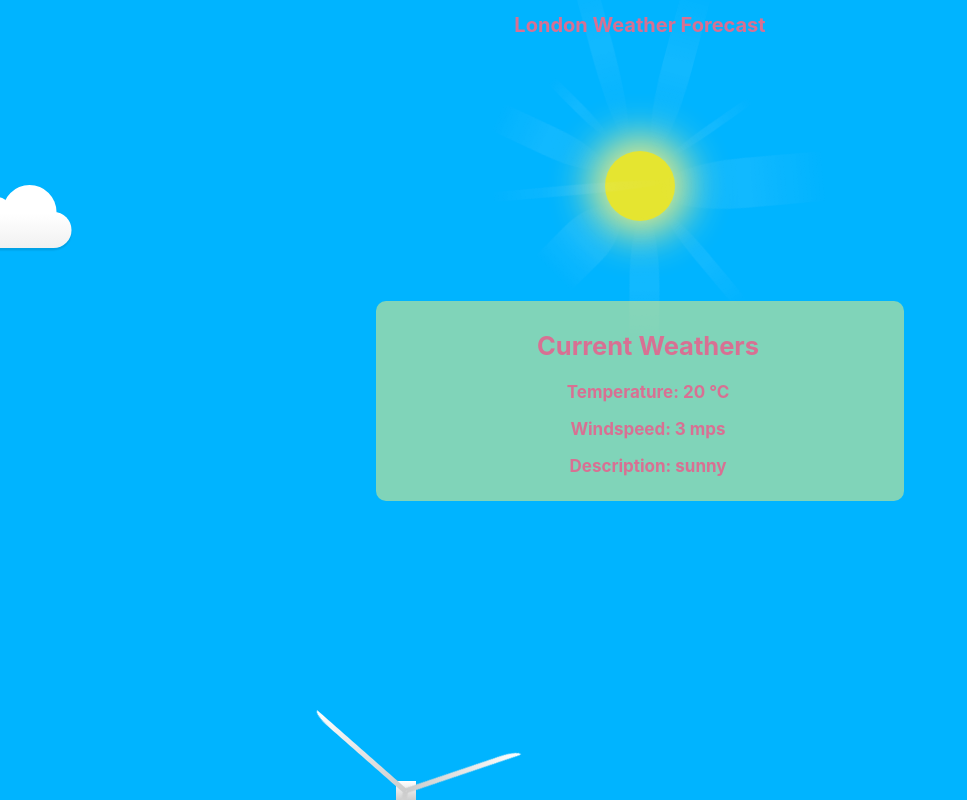
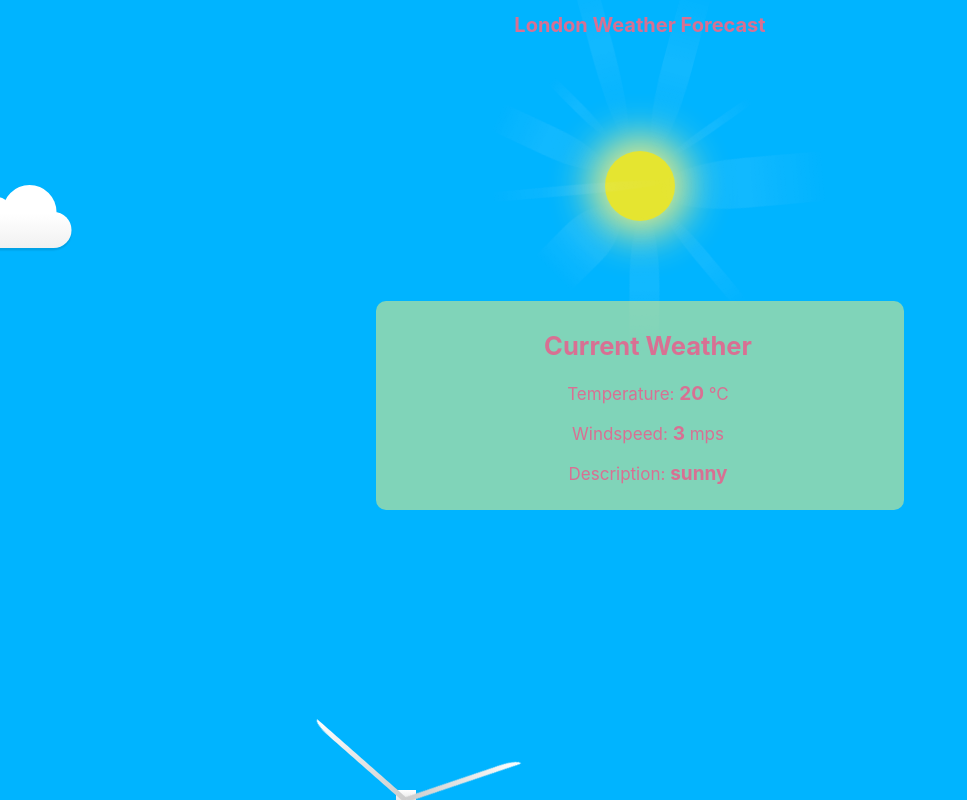
Before and after one commit to flaviusbohaciuc/weather-forecast-2, a React (Create React App) app: page / in a window 1280 px wide. Shown: the top 800 px of the page, without its empty margins (0-967 px from the left). Built offline with nearby package versions, Linux system fonts and the light colour scheme; no server answers.

Commit message:
quick fix typo and make data more visible

```diff
--- a/src/component/weather-forecast/weather-forecast.component.jsx
+++ b/src/component/weather-forecast/weather-forecast.component.jsx
@@ -30,10 +30,10 @@ const WeatherForecast = () => {
 
   return (
     <div className="current-weather">
-      <h2>Current Weathers</h2>
-      <p>Temperature: {Math.round(temperature)} &#176;C</p>
-      <p>Windspeed: {windSpeed} mps</p>
-      <p>Description: {description}</p>
+      <h2>Current Weather</h2>
+      <p>Temperature: <span>{Math.round(temperature)}</span> &#176;C</p>
+      <p>Windspeed: <span>{windSpeed}</span> mps</p>
+      <p>Description: <span>{description}</span></p>
     </div>
   );
 };
--- a/src/component/weather-forecast/weather-forecast.style.scss
+++ b/src/component/weather-forecast/weather-forecast.style.scss
@@ -2,7 +2,6 @@
 
 .current-weather {
   font-size: 17px;
-  font-weight: bold;
   text-align: center;
   width: 40vw;
   margin: 0 auto;
@@ -11,8 +10,14 @@
   padding: 0.5rem 0 0.5rem 1rem;
   background-color: rgba(255,243,117,0.5);
   z-index: 2;
+
   h2,
   p {
     color: $color-charm;
   }
+
+  span {
+    font-weight: bold;
+    font-size: 19px;
+  }
 }
```
